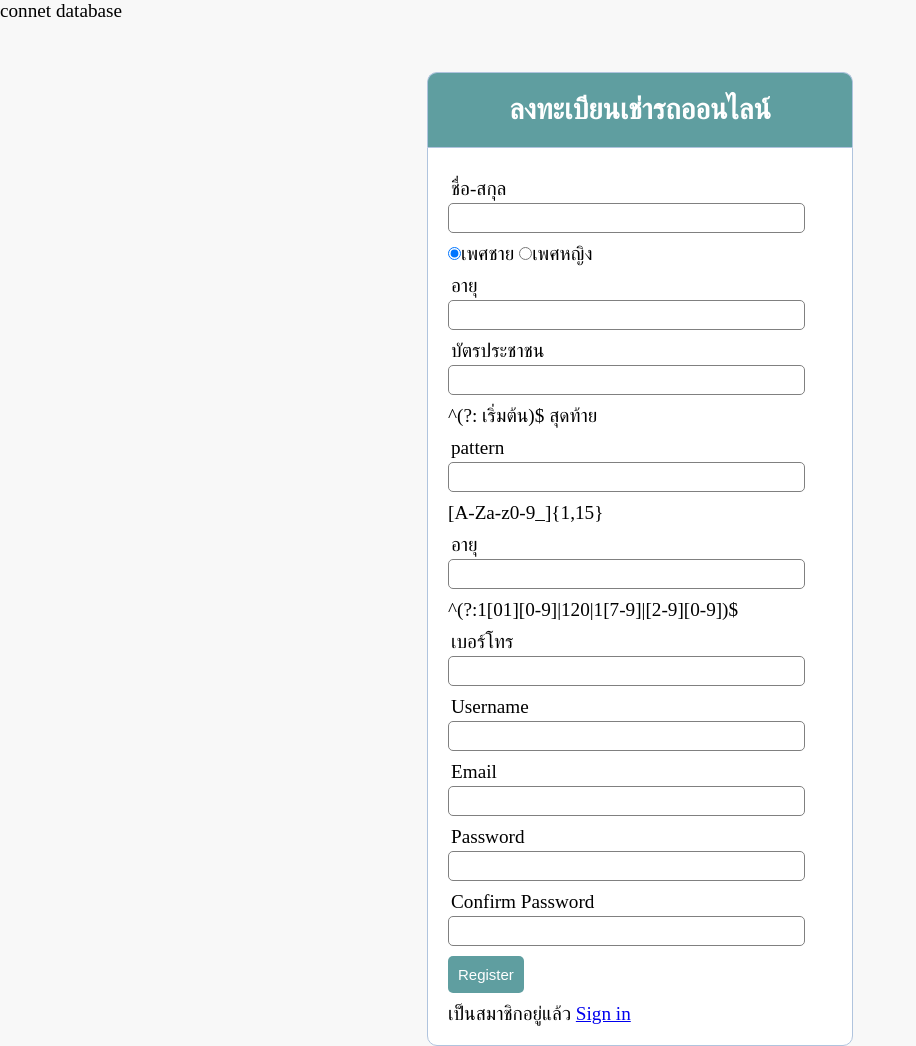
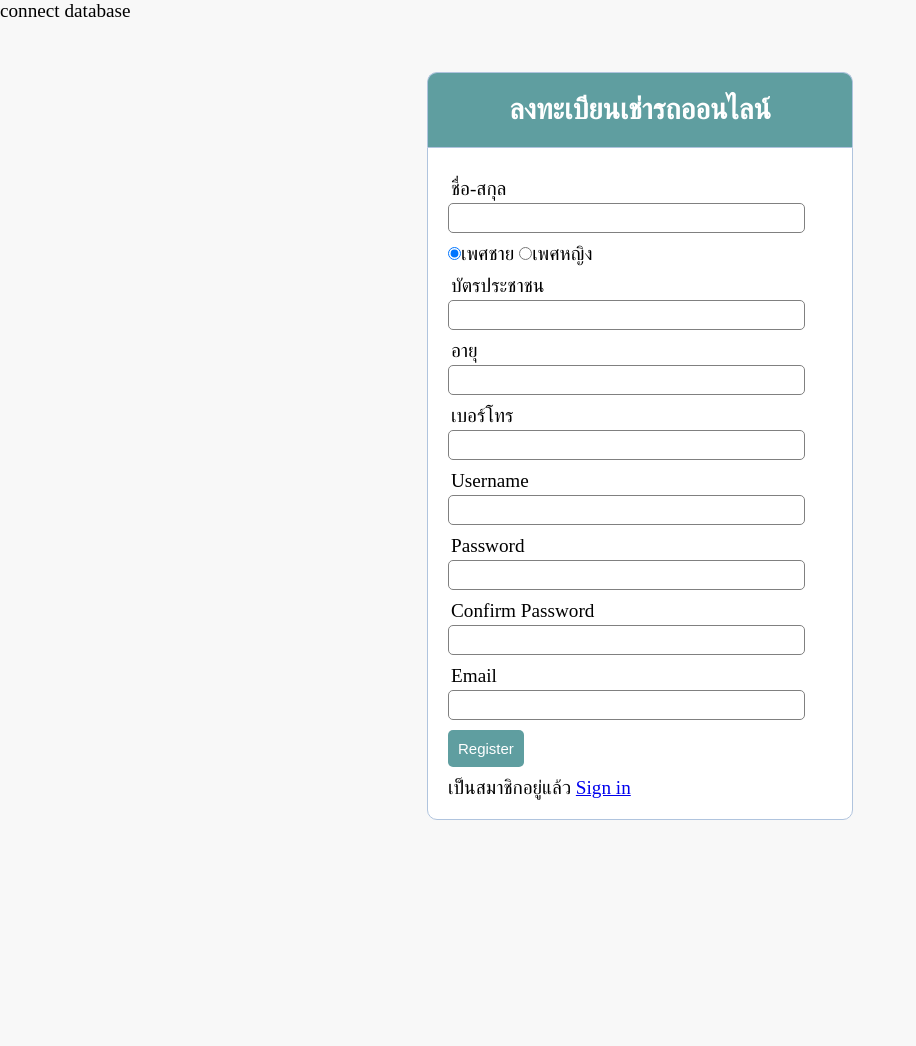
Before and after one commit to csearme14/project_test2, a PHP site: page /register.php in a window 1280 px wide. Shown: the whole page, without its empty margins (0-916 px from the left). After the commit the page ends 820 px from the top, so only its background shows below. Run offline with PHP 8.4, Linux system fonts and the light colour scheme.

Commit message:
แก้ไข 20/04/64

```diff
--- a/register.php
+++ b/register.php
@@ -33,33 +33,34 @@
 
         <div class="input-group">
             <label for="fullname">ชื่อ-สกุล</label>
-            <input type="text" name="fullname">
+            <input type="text" name="fullname" title="กรอกชื่อ-สกุล" required >
         </div>
         <div class="input-sex">
             <Input type="radio" name="sex" value="male"checked>เพศชาย
             <Input type="radio" name="sex" value="female">เพศหญิง
         </div>
-        <div class="input-group">
+        <!-- div class="input-group">
             <label for="age">อายุ</label>
             <input type="text" name="age">
-        </div>
+        </-div-->
         <div class="input-group">
             <label for="id_card">บัตรประชาชน</label>
             <input type="text" name="id_card">
         </div>
 
-            <!--ทดลอง partern-->
+            <!--ทดลอง partern
             ^(?: เริ่มต้น)$ สุดท้าย
         <div class="input-group">
             <label for="old-test">pattern</label>
             <input type="tel" name="old-test" pattern="[a-z]{5,}" title="กรอกอายุระหว่าง 15-65 ปี" required>
         </div>
-            [A-Za-z0-9_]{1,15}
+         [A-Za-z0-9_]{1,15} -->
+
         <div class="input-group">
             <label for="old-test">อายุ</label>
             <input type="tel" name="old-test" pattern="^(?:1[5-9]|[2-5][0-9]6[0-5])$" title="กรอกอายุระหว่าง 15-65 ปี" required>
         </div>
-        ^(?:1[01][0-9]|120|1[7-9]|[2-9][0-9])$
+        <!-- ^(?:1[01][0-9]|120|1[7-9]|[2-9][0-9])$ -->
         <div class="input-group">
         <label for="phon">เบอร์โทร</label>
         <input type="tel" name="Test_tel" pattern="\d{3}\d{3}\d{4}" title="กรอกเบอร์โทรศัทพ์" required>
@@ -71,16 +72,16 @@
             <input type="text" name="username">
         </div>
         <div class="input-group">
-            <label for="email">Email</label>
-            <input type="email" name="email">
-        </div>
-        <div class="input-group">
             <label for="password_1">Password</label>
             <input type="password" name="password_1">
         </div>
         <div class="input-group">
             <label for="password_2">Confirm Password</label>
             <input type="password" name="password_2">
+        </div>
+        <div class="input-group">
+            <label for="email">Email</label>
+            <input type="email" name="email">
         </div>
         <div class="input-group">
             <button type="submit" name="reg_user" class="btn">Register</button>
--- a/register_db.php
+++ b/register_db.php
@@ -55,7 +55,6 @@
             $_SESSION['error'] = "รหัสผ่านสองรหัสไม่ตรงกัน";
         }
 
-
         $user_check_query = "SELECT * FROM user WHERE username = '$username' OR email = '$email' LIMIT 1";
         $query = mysqli_query($conn, $user_check_query);
         $result = mysqli_fetch_assoc($query);
--- a/server.php
+++ b/server.php
@@ -13,7 +13,7 @@
     }
     else
     {
-        echo "connet database";
+        echo "connect database";
     }
 
 ?>
```
